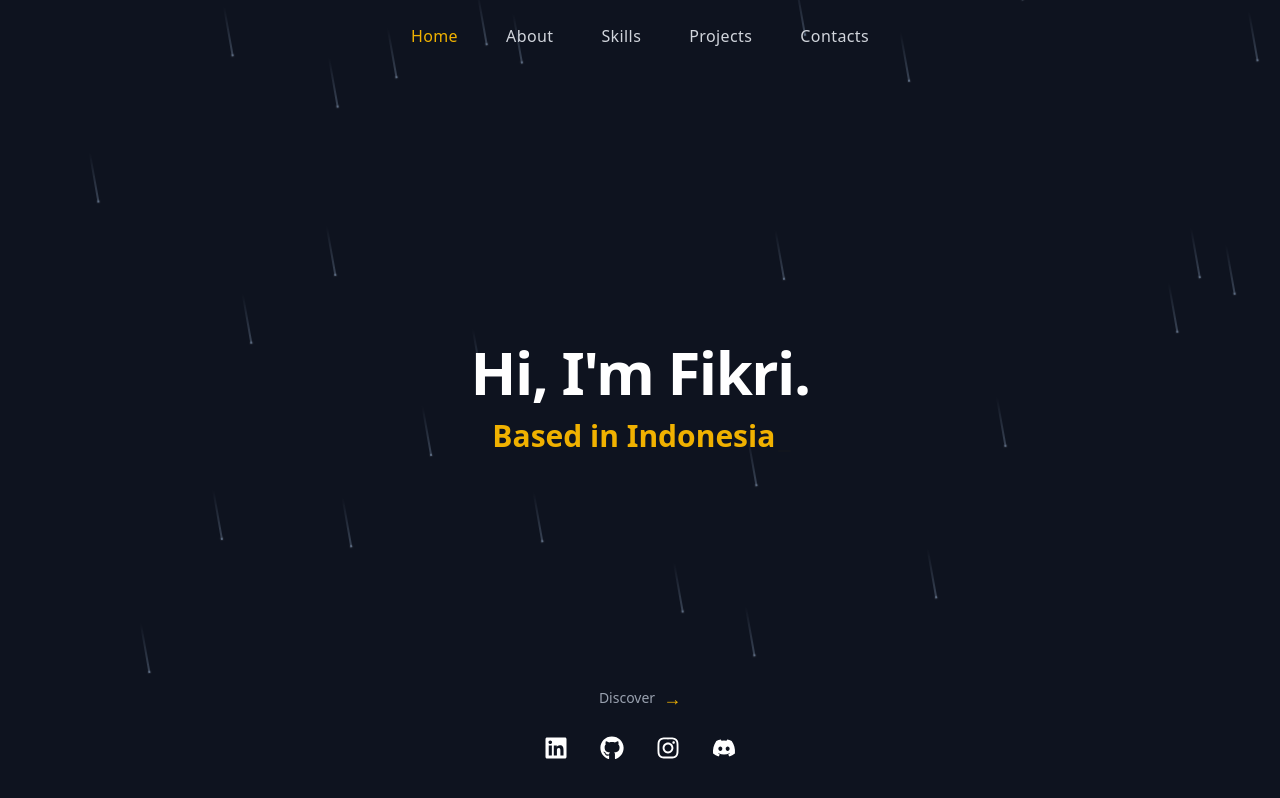
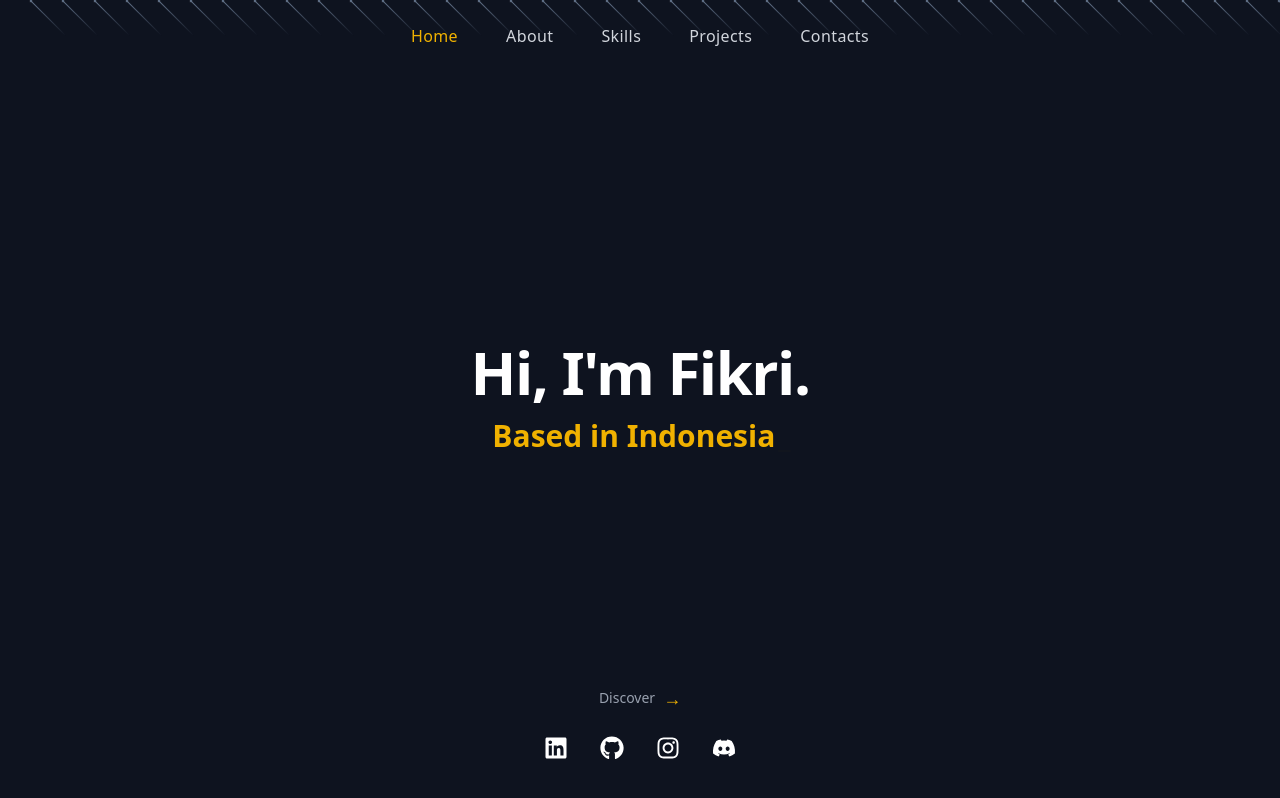
Before and after one commit to Kriiif/Portofolios, a Next.js app: page / in a window 1280 px wide. Built offline with nearby package versions, Linux system fonts and the light colour scheme.

Commit message:
feat: Add a new `Meteors` UI component for animated meteor effects.

```diff
--- a/components/ui/meteors.tsx
+++ b/components/ui/meteors.tsx
@@ -44,15 +44,14 @@
         <span
           key={"meteor" + idx}
           className={cn(
-            "animate-meteor-effect absolute h-0.5 w-0.5 rotate-[45deg] rounded-[9999px] bg-slate-500 shadow-[0_0_0_1px_#ffffff10]",
+            "absolute h-0.5 w-0.5 rotate-[45deg] rounded-[9999px] bg-slate-500 shadow-[0_0_0_1px_#ffffff10]",
             "before:absolute before:top-1/2 before:h-[1px] before:w-[50px] before:-translate-y-[50%] before:transform before:bg-gradient-to-r before:from-[#64748b] before:to-transparent before:content-['']",
             className,
           )}
           style={{
             top: "0",
             right: meteor.position + "%",
-            animationDelay: meteor.delay + "s",
-            animationDuration: meteor.duration + "s",
+            animation: `meteor ${meteor.duration}s linear ${meteor.delay}s infinite`,
           }}
         />
       ))}
```
